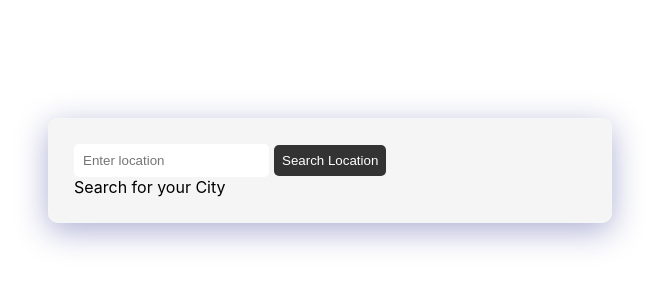
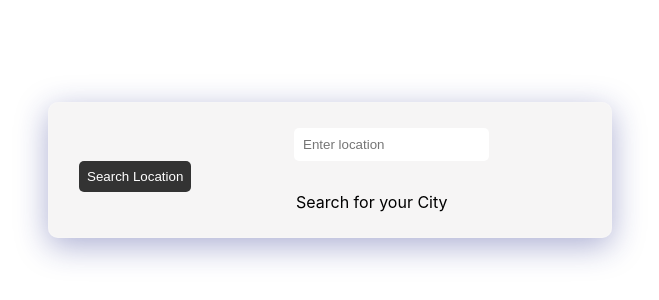
Before and after one commit to Bhasim/Weather-APP-React, a React (Create React App) app: page / in a window 1280 px wide. Shown: the part 230-530 px from the top of the page, without its empty margins (310-969 px from the left). Built offline with nearby package versions, Linux system fonts and the light colour scheme.

Commit message:
add some css style

```diff
--- a/src/App.css
+++ b/src/App.css
@@ -43,7 +43,7 @@
   border: 1px solid rgba(255, 255, 255, 0.6);
   color: #333;
   border-radius: 5px;
-  /* margin-left: 150px; */
+  margin-left: 220px;
 }
 
 .temp {
@@ -52,6 +52,6 @@
   color: #2e2e2e;
 }
 
-/* .guide {
-  margin-left: 150px;
-} */
+.guide {
+  margin-left: 222px;
+}
```
